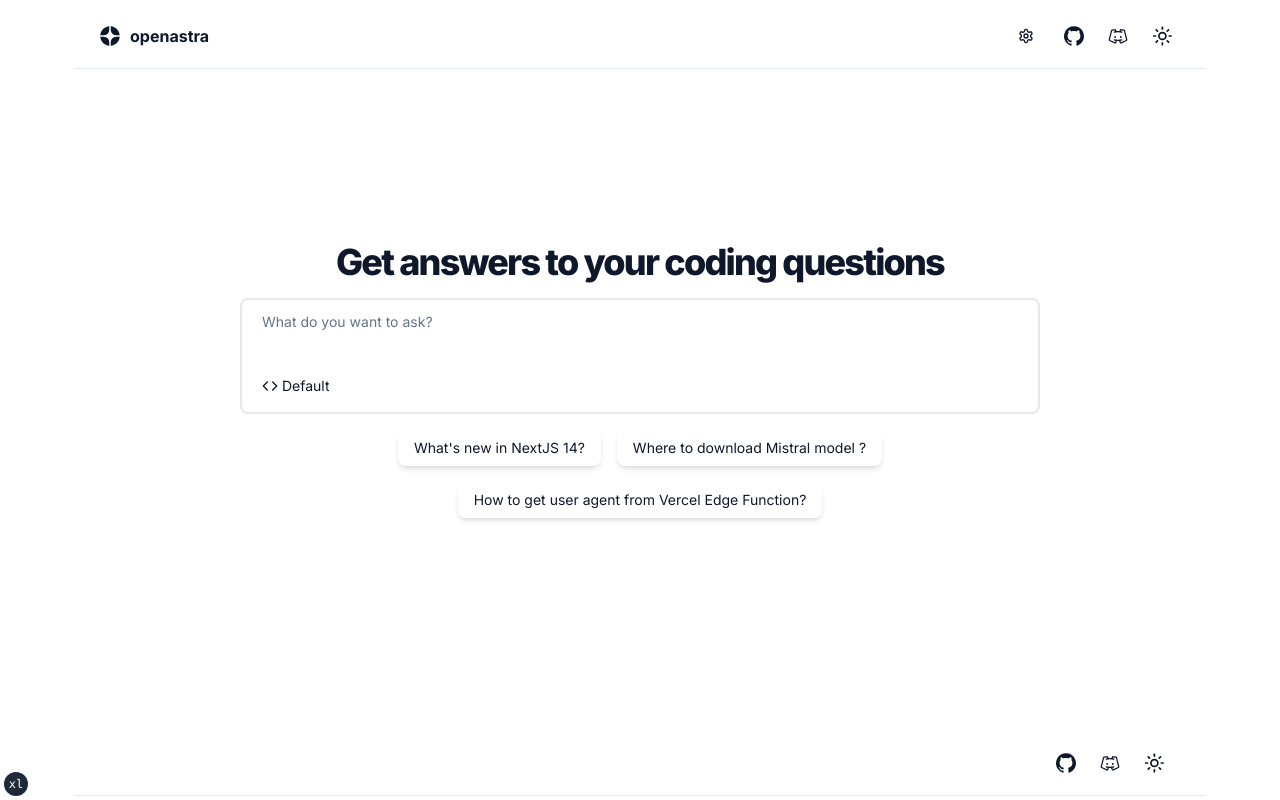
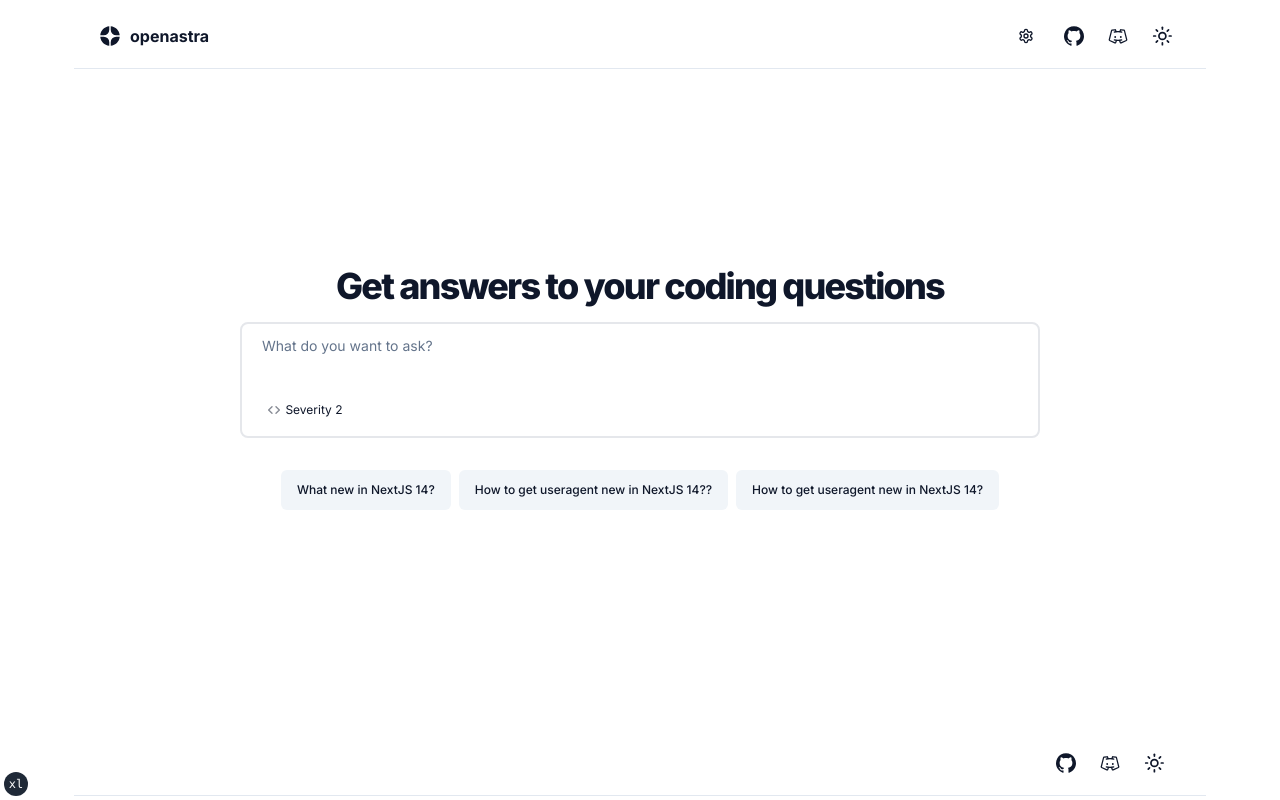
Before and after one commit to NeuclaiLabs/centroid, a Next.js app: page / in a window 1280 px wide. Built offline with nearby package versions, Linux system fonts and the light colour scheme.

Commit message:
feat: adding css for model selection

```diff
--- a/app/search/page.tsx
+++ b/app/search/page.tsx
@@ -1,11 +1,8 @@
 "use client"
-
-import { useSearchParams } from "next/navigation"
 
 import { Conversation } from "@/components/conversation"
 
 export default function IndexPage() {
-  const searchParams = useSearchParams()
   return (
     // Ensuring the main container allows for full height alignment
     <section className="container mx-auto flex min-h-full flex-col  p-4 pb-10">
--- a/components/icons.tsx
+++ b/components/icons.tsx
@@ -1,6 +1,8 @@
 import {
-  ChevronLeft,
-  ChevronRight,
+  Check,
+  ChevronDown,
+  ChevronUp,
+  ChevronsLeftRight,
   LucideProps,
   Moon,
   SunMedium,
@@ -14,6 +16,26 @@ export const Icons = {
   sun: SunMedium,
   moon: Moon,
   twitter: Twitter,
+  chevronUp: ChevronUp,
+  chevronDown: ChevronDown,
+  chevronsLeftRight: ChevronsLeftRight,
+  check: Check,
+  caretSort: (props: LucideProps) => (
+    <svg
+      width="15"
+      height="15"
+      viewBox="0 0 15 15"
+      fill="none"
+      xmlns="http://www.w3.org/2000/svg"
+    >
+      <path
+        d="M4.93179 5.43179C4.75605 5.60753 4.75605 5.89245 4.93179 6.06819C5.10753 6.24392 5.39245 6.24392 5.56819 6.06819L7.49999 4.13638L9.43179 6.06819C9.60753 6.24392 9.89245 6.24392 10.0682 6.06819C10.2439 5.89245 10.2439 5.60753 10.0682 5.43179L7.81819 3.18179C7.73379 3.0974 7.61933 3.04999 7.49999 3.04999C7.38064 3.04999 7.26618 3.0974 7.18179 3.18179L4.93179 5.43179ZM10.0682 9.56819C10.2439 9.39245 10.2439 9.10753 10.0682 8.93179C9.89245 8.75606 9.60753 8.75606 9.43179 8.93179L7.49999 10.8636L5.56819 8.93179C5.39245 8.75606 5.10753 8.75606 4.93179 8.93179C4.75605 9.10753 4.75605 9.39245 4.93179 9.56819L7.18179 11.8182C7.35753 11.9939 7.64245 11.9939 7.81819 11.8182L10.0682 9.56819Z"
+        fill="currentColor"
+        fill-rule="evenodd"
+        clip-rule="evenodd"
+      ></path>
+    </svg>
+  ),
   chevron: (props: LucideProps) => (
     <svg
       xmlns="http://www.w3.org/2000/svg"
--- a/components/search.tsx
+++ b/components/search.tsx
@@ -4,6 +4,14 @@ import React, { ChangeEvent, useState } from "react"
 import { useRouter } from "next/navigation"
 
 import { AutosizeTextarea } from "@/components/ui/autosize-textarea"
+import { Button } from "@/components/ui/button"
+import {
+  Select,
+  SelectContent,
+  SelectItem,
+  SelectTrigger,
+  SelectValue,
+} from "@/components/ui/select"
 import { Icons } from "@/components/icons"
 
 export function Search() {
@@ -12,27 +20,6 @@ export function Search() {
   const [addSearchToContext, setaddSearchToContext] = useState<boolean>(false)
   const onButtonClick = () => {
     router.push("/search?q=" + searchQuery.trim())
-  }
-  const Button = ({ text }: { text: string }) => {
-    return (
-      <button
-        onClick={onButtonClick}
-        className=" focus:shadow-outline rounded-lg px-4 py-2 shadow-md transition"
-      >
-        {text}
-      </button>
-    )
-  }
-
-  const ButtonContainer = () => {
-    return (
-      <div className="flex w-3/5 flex-wrap items-center justify-center gap-4 overflow-hidden truncate p-4 text-sm">
-        <Button text="What's new in NextJS 14?" />
-        <Button text="Where to download Mistral model ?" />
-        <Button text="How to get user agent from Vercel Edge Function?" />
-        {/* <Button text="How can I know if my website was scraped?" /> */}
-      </div>
-    )
   }
 
   const handleSearchChange = (e: ChangeEvent<HTMLTextAreaElement>) => {
@@ -59,27 +46,40 @@ export function Search() {
           />
           <div className="flex w-full items-center justify-between">
             <div className="flex flex-wrap items-center">
-              <div>
-                <div
-                  className="flex items-center"
-                  aria-haspopup="menu"
-                  aria-expanded="false"
-                  data-state="closed"
-                >
-                  <button
-                    className="text-default-500 flex h-9 items-center justify-center space-x-1 rounded-full p-2 text-sm"
-                    data-state="closed"
-                  >
-                    <Icons.chevron />
-                    <span>Default</span>
-                  </button>
-                </div>
+              <div
+                className="flex items-center"
+                aria-haspopup="menu"
+                aria-expanded="false"
+              >
+                <Select defaultValue="2">
+                  <SelectTrigger className="line-clamp-1 w-[280px] truncate border-none bg-transparent text-xs shadow-none outline-none focus:ring-0 focus-visible:ring-0">
+                    <SelectValue placeholder="Select level" />
+                  </SelectTrigger>
+
+                  <SelectContent>
+                    <SelectItem value="1">Severity 1 (Highest)</SelectItem>
+                    <SelectItem value="2">Severity 2</SelectItem>
+                    <SelectItem value="3">Severity 3</SelectItem>
+                    <SelectItem value="4">Severity 4 (Lowest)</SelectItem>
+                  </SelectContent>
+                </Select>
               </div>
-              <div></div>
             </div>
           </div>
         </div>
-        <ButtonContainer />
+        <div className="mt-8 flex w-full max-w-[800px] flex-col items-center gap-4">
+          <div className="flex w-full flex-col gap-2  md:flex-row md:flex-wrap md:justify-center">
+            <Button className="text-xs" variant="secondary">
+              What new in NextJS 14?
+            </Button>
+            <Button className="text-xs" variant="secondary">
+              How to get useragent new in NextJS 14??
+            </Button>
+            <Button className="text-xs" variant="secondary">
+              How to get useragent new in NextJS 14?
+            </Button>
+          </div>
+        </div>
       </div>
     </div>
   )
--- a/components/ui/select.tsx
+++ b/components/ui/select.tsx
@@ -2,9 +2,9 @@
 
 import * as React from "react"
 import * as SelectPrimitive from "@radix-ui/react-select"
-import { Check, ChevronDown, ChevronUp } from "lucide-react"
 
 import { cn } from "@/lib/utils"
+import { Icons } from "@/components/icons"
 
 const Select = SelectPrimitive.Root
 
@@ -19,15 +19,16 @@ const SelectTrigger = React.forwardRef<
   <SelectPrimitive.Trigger
     ref={ref}
     className={cn(
-      "flex h-10 w-full items-center justify-between rounded-md border border-input bg-background px-3 py-2 text-sm ring-offset-background placeholder:text-muted-foreground focus:outline-none focus:ring-2 focus:ring-ring focus:ring-offset-2 disabled:cursor-not-allowed disabled:opacity-50 [&>span]:line-clamp-1",
+      "flex h-9 w-full items-center whitespace-nowrap rounded-md border border-input bg-transparent px-3 py-2 text-sm shadow-sm ring-offset-background placeholder:text-muted-foreground focus:outline-none focus:ring-1 focus:ring-ring disabled:cursor-not-allowed disabled:opacity-50 [&>span]:line-clamp-1",
       className
     )}
     {...props}
   >
+    <SelectPrimitive.Icon asChild>
+      <Icons.chevronsLeftRight className="size-4 opacity-50" />
+    </SelectPrimitive.Icon>
+    {"\u00A0"}
     {children}
-    <SelectPrimitive.Icon asChild>
-      <ChevronDown className="size-4 opacity-50" />
-    </SelectPrimitive.Icon>
   </SelectPrimitive.Trigger>
 ))
 SelectTrigger.displayName = SelectPrimitive.Trigger.displayName
@@ -44,7 +45,7 @@ const SelectScrollUpButton = React.forwardRef<
     )}
     {...props}
   >
-    <ChevronUp className="size-4" />
+    <Icons.chevronUp />
   </SelectPrimitive.ScrollUpButton>
 ))
 SelectScrollUpButton.displayName = SelectPrimitive.ScrollUpButton.displayName
@@ -61,7 +62,7 @@ const SelectScrollDownButton = React.forwardRef<
     )}
     {...props}
   >
-    <ChevronDown className="size-4" />
+    <Icons.chevronDown />
   </SelectPrimitive.ScrollDownButton>
 ))
 SelectScrollDownButton.displayName =
@@ -105,7 +106,7 @@ const SelectLabel = React.forwardRef<
 >(({ className, ...props }, ref) => (
   <SelectPrimitive.Label
     ref={ref}
-    className={cn("py-1.5 pl-8 pr-2 text-sm font-semibold", className)}
+    className={cn("px-2 py-1.5 text-sm font-semibold", className)}
     {...props}
   />
 ))
@@ -118,17 +119,16 @@ const SelectItem = React.forwardRef<
   <SelectPrimitive.Item
     ref={ref}
     className={cn(
-      "relative flex w-full cursor-default select-none items-center rounded-sm py-1.5 pl-8 pr-2 text-sm outline-none focus:bg-accent focus:text-accent-foreground data-[disabled]:pointer-events-none data-[disabled]:opacity-50",
+      "relative flex w-full cursor-default select-none items-center rounded-sm py-1.5 pl-2 pr-8 text-sm outline-none focus:bg-accent focus:text-accent-foreground data-[disabled]:pointer-events-none data-[disabled]:opacity-50",
       className
     )}
     {...props}
   >
-    <span className="absolute left-2 flex size-3.5 items-center justify-center">
+    <span className="absolute right-2 flex size-3.5 items-center justify-center">
       <SelectPrimitive.ItemIndicator>
-        <Check className="size-4" />
+        <Icons.check className="size-4" />
       </SelectPrimitive.ItemIndicator>
     </span>
-
     <SelectPrimitive.ItemText>{children}</SelectPrimitive.ItemText>
   </SelectPrimitive.Item>
 ))
```
Also changed, not shown: 1 other file (tests, documents, lock files or other folders).
